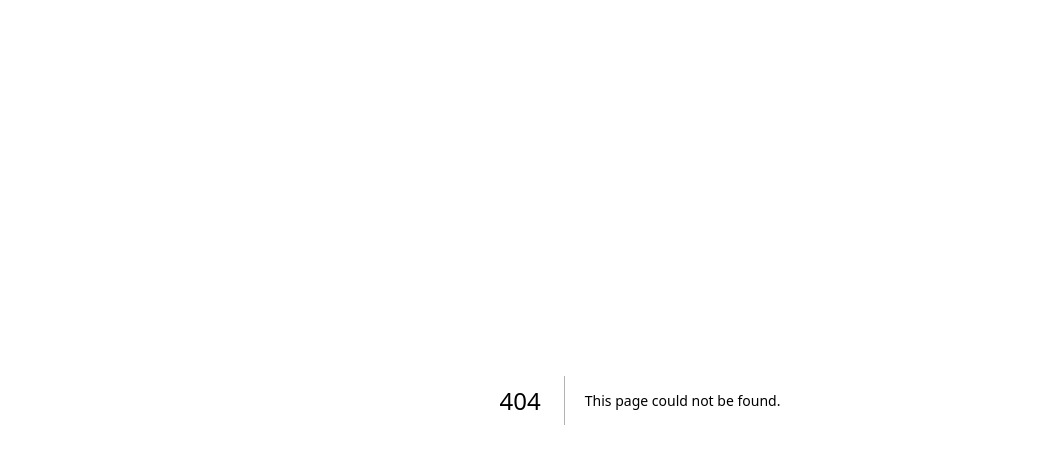
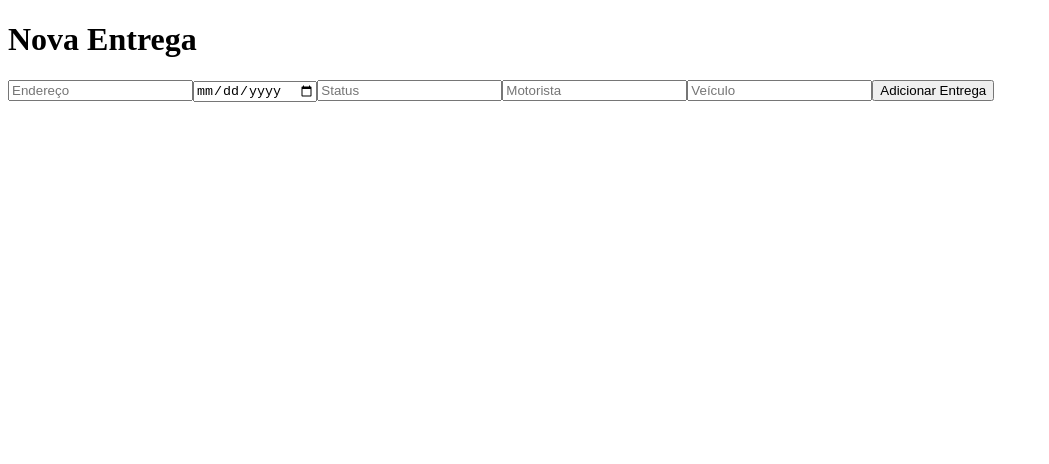
Before and after one commit to rsilvamedeiros/delivery-management, a Next.js app: page /entregas/nova in a window 1280 px wide. Before the commit this address had no page. Shown: the top 464 px of the page, without its empty margins (0-1049 px from the left). Built offline with nearby package versions, Linux system fonts and the light colour scheme.

Commit message:
Nova page para permitir a criação de uma nova entrega

```diff
--- /dev/null
+++ b/pages/entregas/nova.js
@@ -0,0 +1,77 @@
+import { useState } from "react";
+import axios from "axios";
+import { useRouter } from "next/router";
+
+export default function NovaEntrega() {
+  const [form, setForm] = useState({
+    endereco: "",
+    dataEntrega: "",
+    status: "",
+    motorista: "",
+    veiculo: "",
+  });
+
+  const router = useRouter();
+
+  const handleChange = (e) => {
+    const { name, value } = e.target;
+    setForm((prevForm) => ({
+      ...prevForm,
+      [name]: value,
+    }));
+  };
+
+  const handleSubmit = async (e) => {
+    e.preventDefault();
+    try {
+      await axios.post("/api/entregas", form);
+      router.push("/entregas");
+    } catch (error) {
+      console.error(error);
+    }
+  };
+
+  return (
+    <div>
+      <h1>Nova Entrega</h1>
+      <form onSubmit={handleSubmit}>
+        <input
+          type="text"
+          name="endereco"
+          placeholder="Endereço"
+          value={form.endereco}
+          onChange={handleChange}
+        />
+        <input
+          type="date"
+          name="dataEntrega"
+          placeholder="Data de Entrega"
+          value={form.dataEntrega}
+          onChange={handleChange}
+        />
+        <input
+          type="text"
+          name="status"
+          placeholder="Status"
+          value={form.status}
+          onChange={handleChange}
+        />
+        <input
+          type="text"
+          name="motorista"
+          placeholder="Motorista"
+          value={form.motorista}
+          onChange={handleChange}
+        />
+        <input
+          type="text"
+          name="veiculo"
+          placeholder="Veículo"
+          value={form.veiculo}
+          onChange={handleChange}
+        />
+        <button type="submit">Adicionar Entrega</button>
+      </form>
+    </div>
+  );
+}
```
